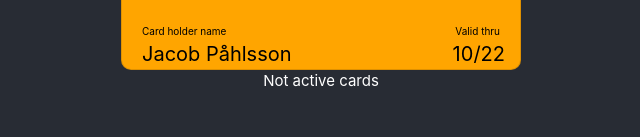
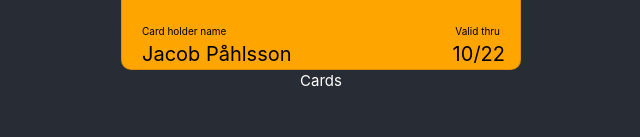
Before and after one commit to Acrasia86/walletTest, a React (Create React App) app: page / in a window 1280 px wide. Shown: the part 403-540 px from the top of the page, without its empty margins (319-959 px from the left). Built offline with nearby package versions, Linux system fonts and the light colour scheme.

Commit message:
change html stuff

```diff
--- a/src/components/CardList.jsx
+++ b/src/components/CardList.jsx
@@ -19,7 +19,7 @@ import NotActiveCard from './NotActiveCard';
             ))}
         </div>
         <div>
-        <p className='activeCard'>Not active cards</p>
+        <p className='activeCard'>Cards</p>
         {notActiveCards.map((notActiveCard, i) => (
 
           <NotActiveCard key={i} card={notActiveCard}/>
```
